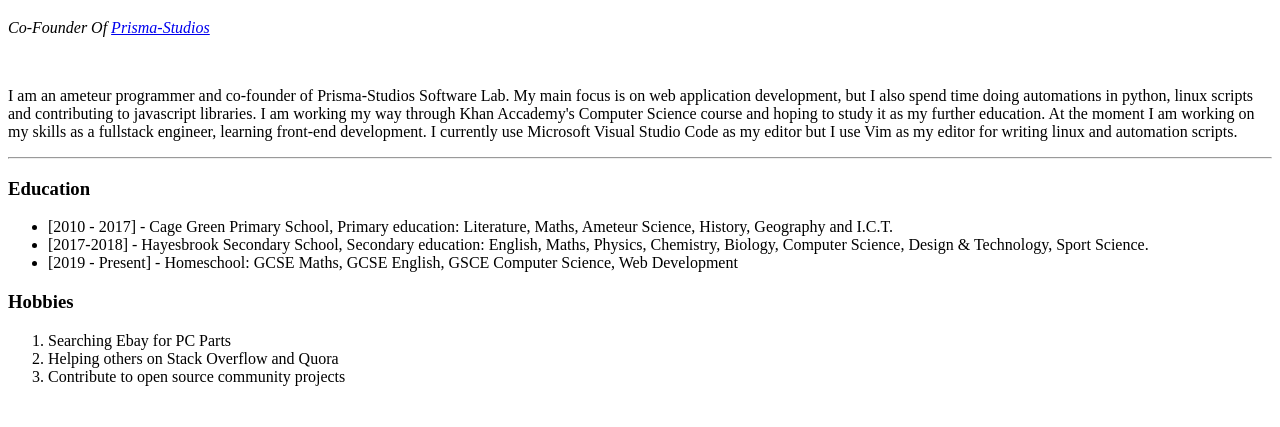
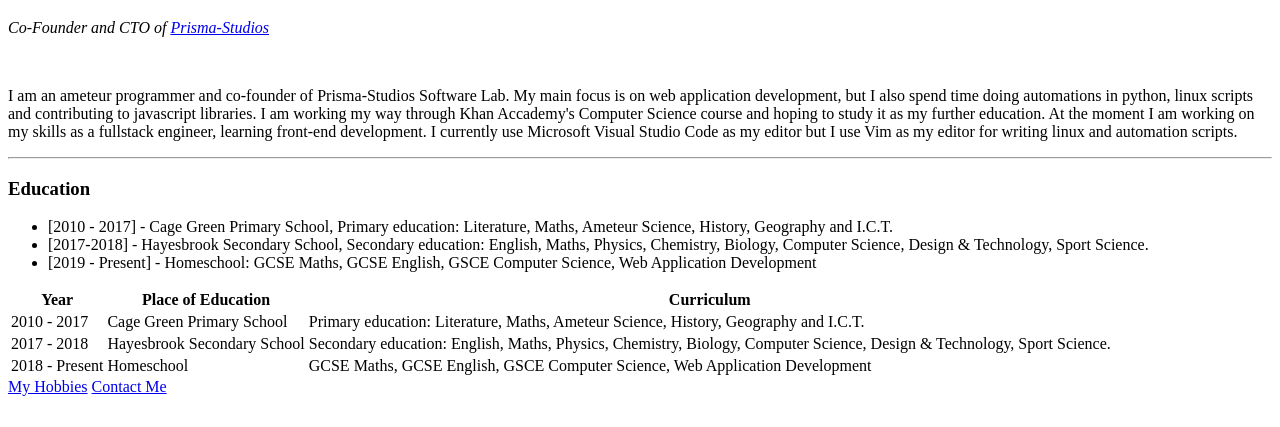
Before and after one commit to xavierhazzardadmin/completeWebDev, a plain HTML site: page HTML - Personal Site/index.html in a window 1280 px wide. Shown: the part 373-800 px from the top of the page. Drawn offline with Linux system fonts and the light colour scheme.

Commit message:
HTML Tables Lecture

```diff
--- a/HTML - Personal Site/index.html
+++ b/HTML - Personal Site/index.html
@@ -13,7 +13,7 @@
 		<h1>Xavier Hazzard</h1>
 		<p>
 			<em
-				>Co-Founder Of
+				>Co-Founder and CTO of
 				<a href="https://www.prismastudios.repl.co">Prisma-Studios</a>
 			</em>
 		</p>
@@ -42,14 +42,47 @@
 			</li>
 			<li>
 				[2019 - Present] - Homeschool: GCSE Maths, GCSE English, GSCE Computer
-				Science, Web Development
+				Science, Web Application Development
 			</li>
 		</ul>
-		<h3>Hobbies</h3>
-		<ol>
-			<li>Searching Ebay for PC Parts</li>
-			<li>Helping others on Stack Overflow and Quora</li>
-			<li>Contribute to open source community projects</li>
-		</ol>
+
+		<table>
+			<thead>
+				<tr>
+					<th>Year</th>
+					<th>Place of Education</th>
+					<th>Curriculum</th>
+				</tr>
+			</thead>
+			<tbody>
+				<tr>
+					<td>2010 - 2017</td>
+					<td>Cage Green Primary School</td>
+					<td>
+						Primary education: Literature, Maths, Ameteur Science, History,
+						Geography and I.C.T.
+					</td>
+				</tr>
+				<tr>
+					<td>2017 - 2018</td>
+					<td>Hayesbrook Secondary School</td>
+					<td>
+						Secondary education: English, Maths, Physics, Chemistry, Biology,
+						Computer Science, Design & Technology, Sport Science.
+					</td>
+				</tr>
+				<tr>
+					<td>2018 - Present</td>
+					<td>Homeschool</td>
+					<td>
+						GCSE Maths, GCSE English, GSCE Computer Science, Web Application
+						Development
+					</td>
+				</tr>
+			</tbody>
+		</table>
+
+		<a href="./hobbies.html">My Hobbies</a>
+		<a href="./contact.html">Contact Me</a>
 	</body>
 </html>
```
Also changed, not shown: HTML - Personal Site/contact.html (added, +16 -0 lines), HTML - Personal Site/hobbies.html (added, +16 -0 lines).
